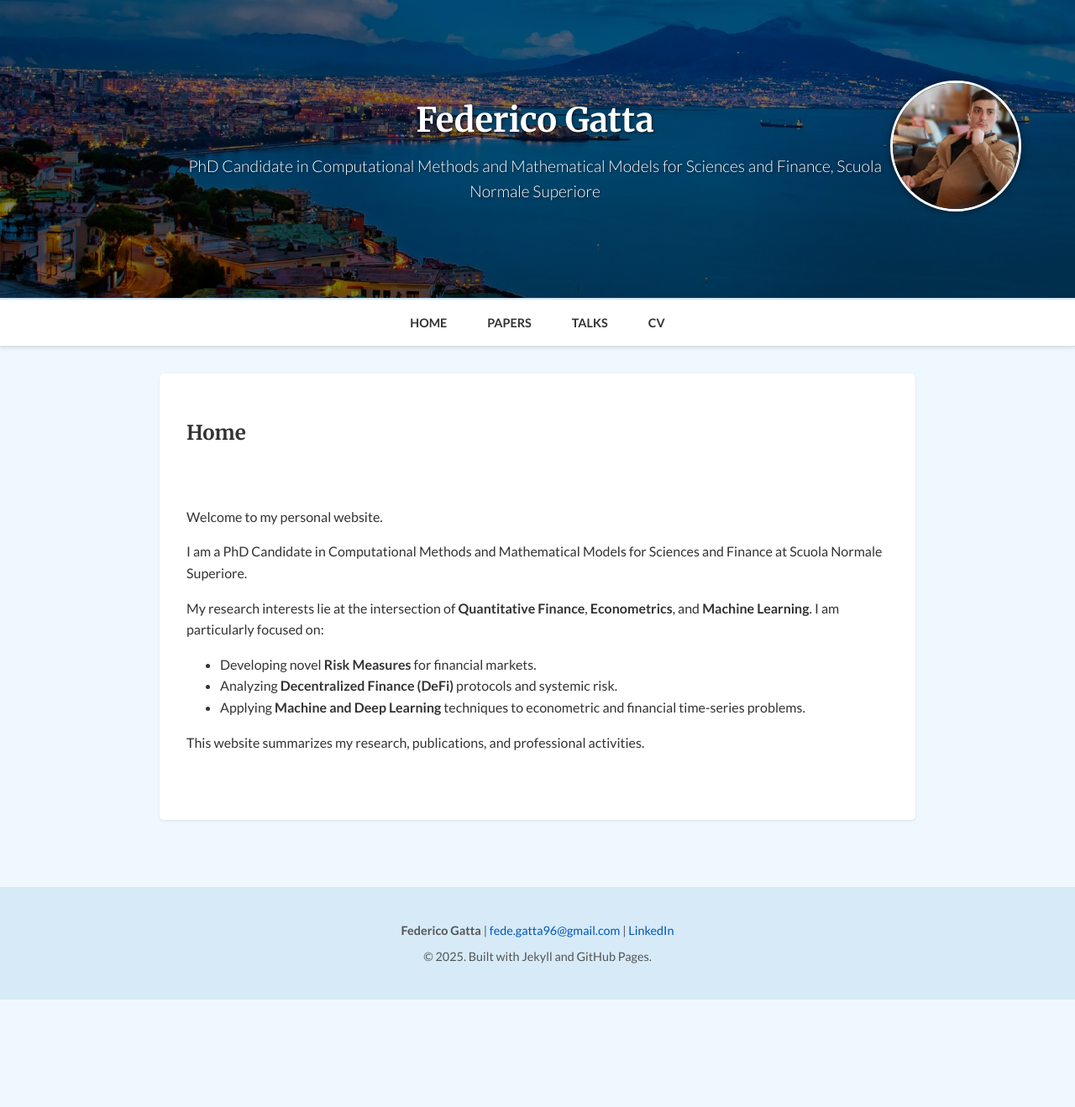
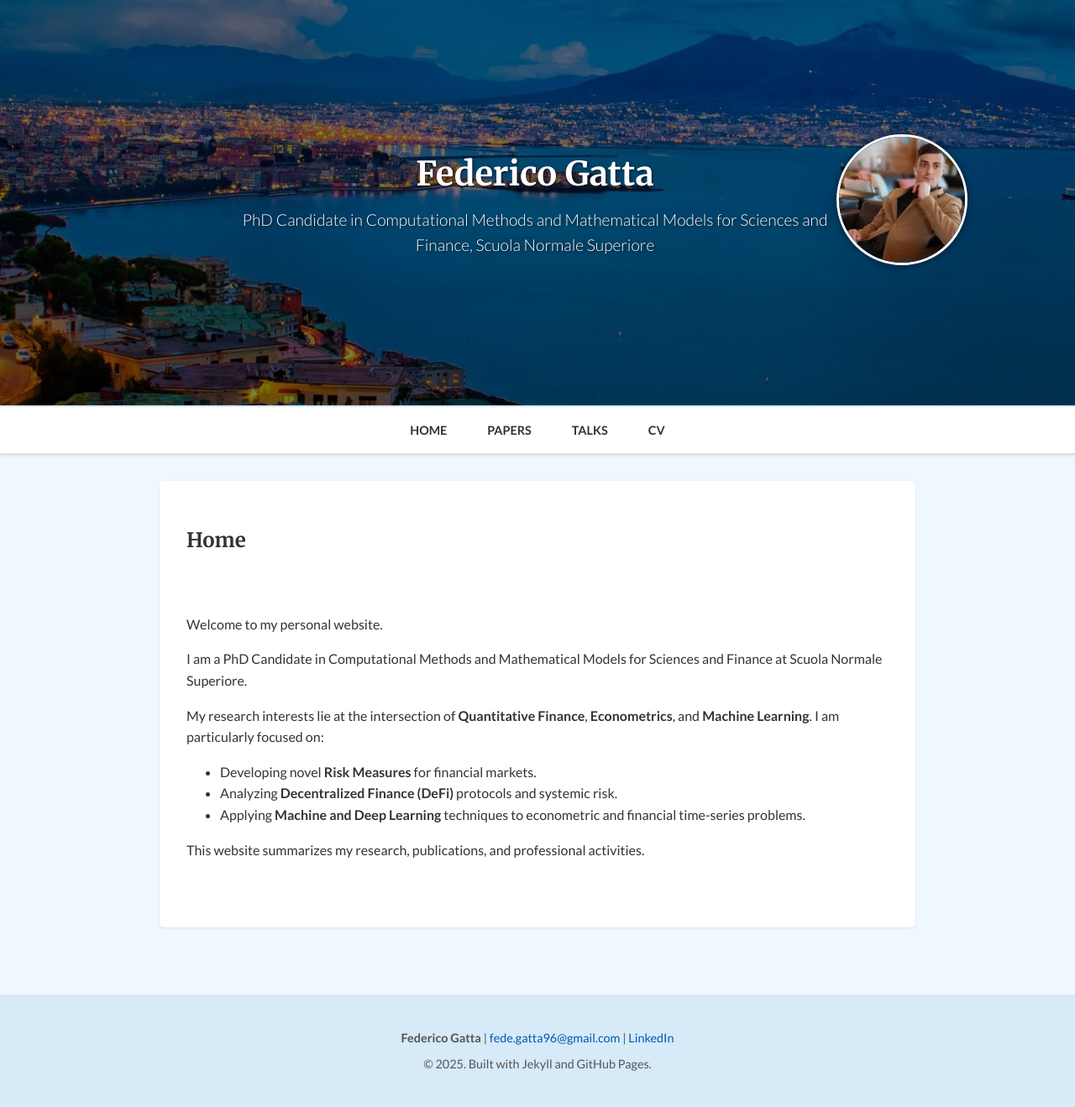
Before and after one commit to fede-gatta/fede-gatta.github.io, a Jekyll site: the page built from index.md, in a window 1280 px wide. Shown: the whole page at 84% size. Built offline with Jekyll 4.4.1, drawn with Linux system fonts in a browser that asks for light colours; before the commit the page ends 1191 px from its top, so only the background shows below that.

Commit message:
Update style.scss

```diff
--- a/assets/css/style.scss
+++ b/assets/css/style.scss
@@ -52,7 +52,7 @@ a {
   background-image: linear-gradient(rgba(0, 0, 0, 0.5), rgba(0, 0, 0, 0.5)), url('{{ "/assets/img/header-bg.jpg" | relative_url }}');
   background-size: cover;
   background-position: center;
-  padding: 6rem 4rem;
+  padding: 10rem 8rem;
   display: flex;
   align-items: center;
   justify-content: space-between;
```
